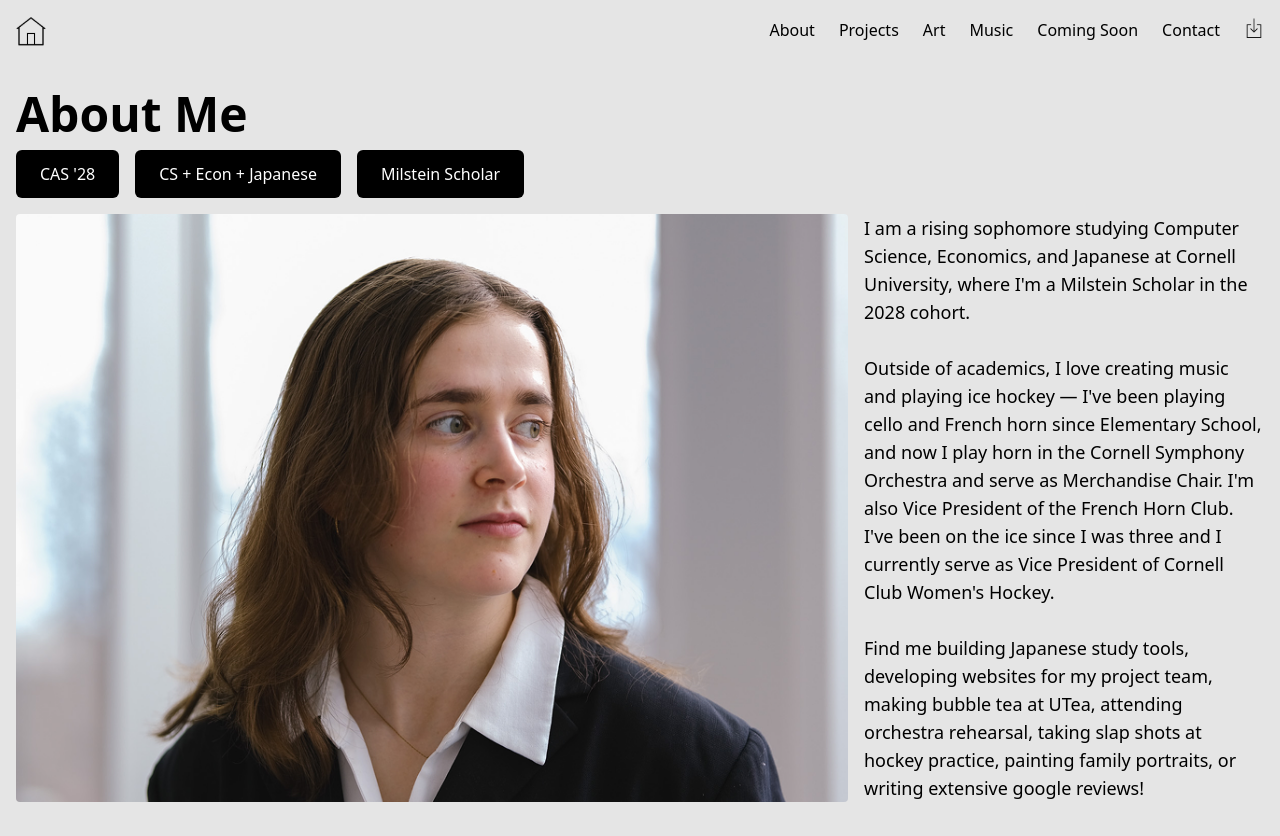
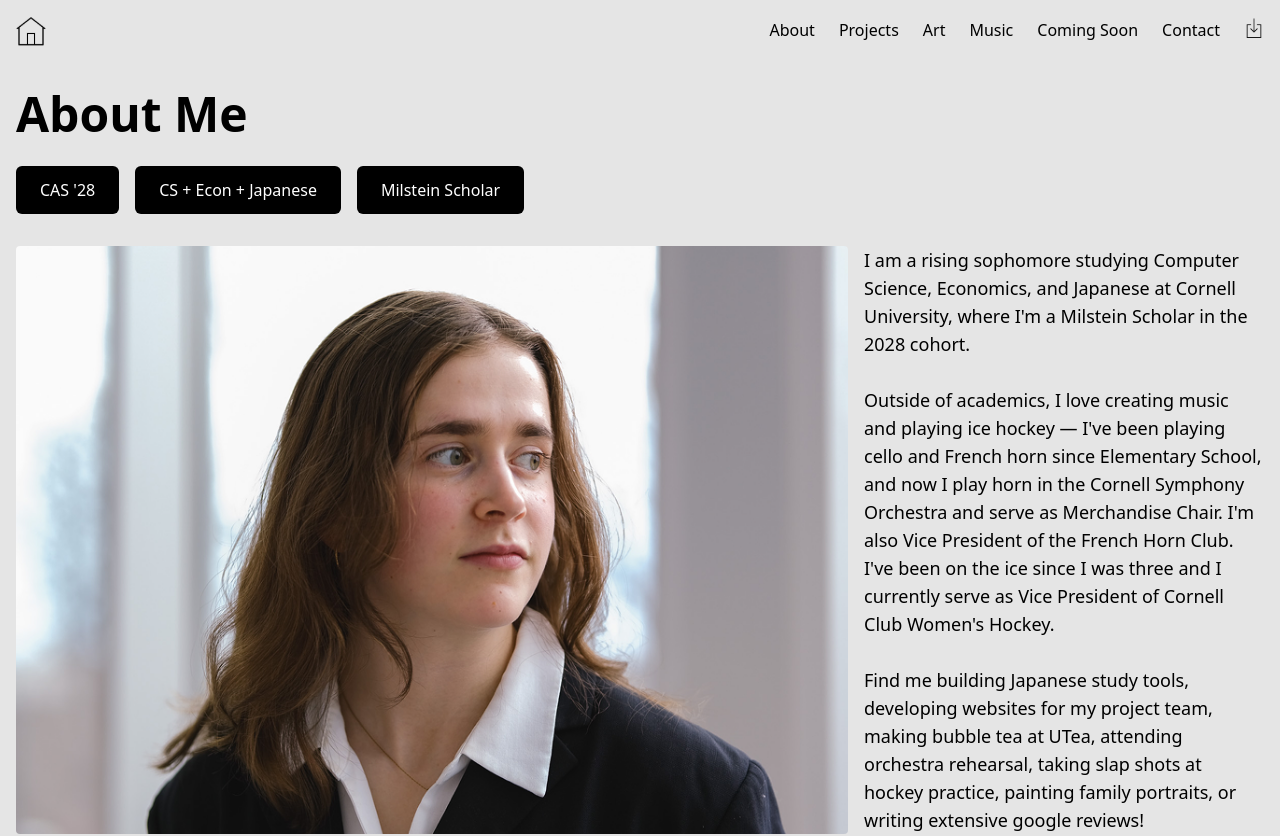
Before and after one commit to jujulcrane/juju-website, a SvelteKit app: page /about in a window 1280 px wide. Shown: the top 836 px of the page. Built offline with nearby package versions, Linux system fonts and the light colour scheme.

Commit message:
Update +page.svelte

```diff
--- a/src/routes/about/+page.svelte
+++ b/src/routes/about/+page.svelte
@@ -9,7 +9,7 @@
 	keywords="Juju, developer, artist, creative, react, music, web development, Cornell Univeristy"
 	url="https://url/about"
 />
-
+<div class="flex flex-col md:gap-y-4 min-h-screen">
 <h1 class="h2-style">About Me</h1>
 <div class="flex flex-col gap-4 sm:flex-row">
 	<LinkButton href="https://as.cornell.edu/" target="_blank">CAS '28</LinkButton>
@@ -36,3 +36,4 @@
 		family portraits, or writing extensive google reviews!
 	</p>
 </div>
+</div>
```
